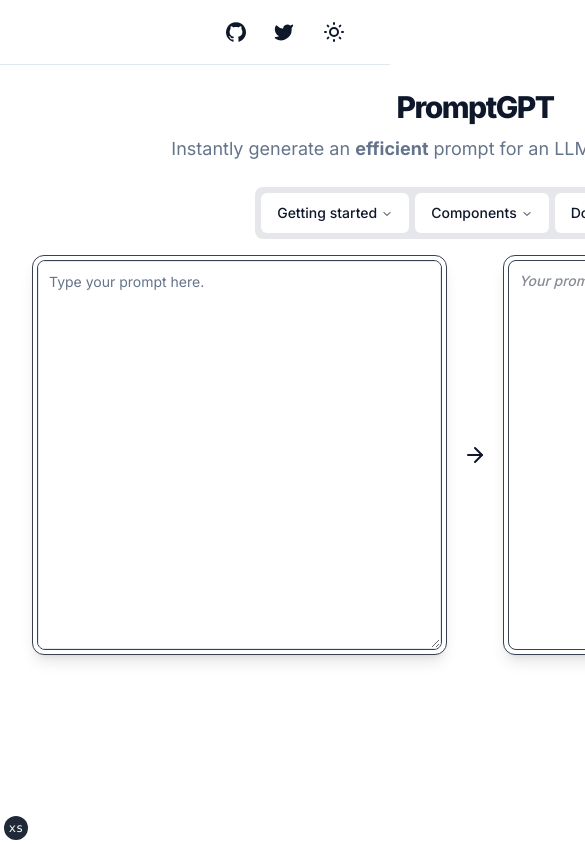
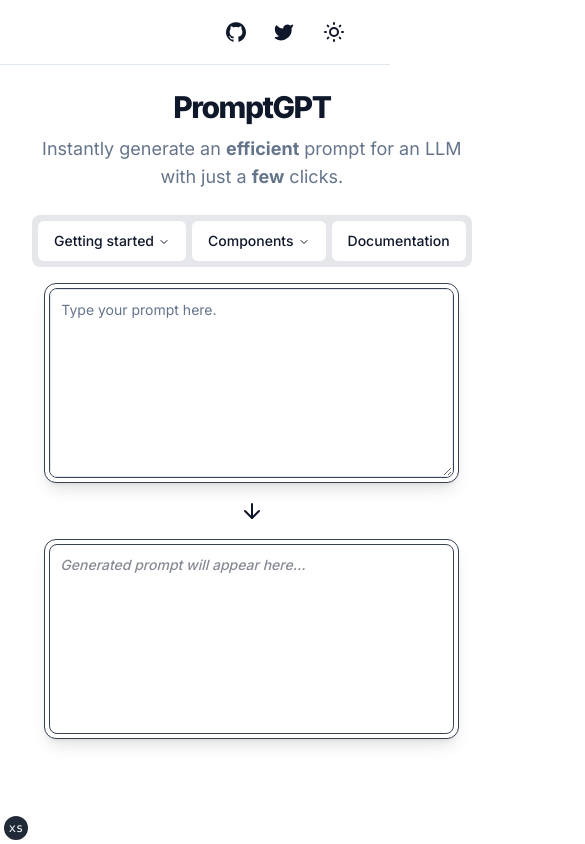
Before and after one commit to arihanv/PromptGPT, a Next.js app: page / in a window 390 px wide. Shown: the top 844 px of the page, 585 px wide, since content can reach past the window. Built offline with nearby package versions, Linux system fonts and the light colour scheme.

Commit message:
Added Responsiveness

```diff
--- a/app/page.tsx
+++ b/app/page.tsx
@@ -1,5 +1,5 @@
 import Link from "next/link"
-import { ArrowRight } from "lucide-react"
+import { ArrowDown, ArrowRight } from "lucide-react"
 
 import { siteConfig } from "@/config/site"
 import { buttonVariants } from "@/components/ui/button"
@@ -8,7 +8,7 @@ import { MiniBar } from "@/components/mini-bar"
 
 export default function IndexPage() {
   return (
-    <section className="container grid items-center gap-6 pb-8 pt-6 md:py-10">
+    <section className="container grid items-center gap-6 pb-8 pt-6 md:py-10 w-fit">
       <div className="flex flex-col items-center gap-2">
         <h1 className="text-3xl font-extrabold leading-tight tracking-tighter sm:text-3xl md:text-5xl lg:text-6xl">
           PromptGPT
@@ -22,8 +22,8 @@ export default function IndexPage() {
         <div className="bg-gray-200 dark:bg-gray-800 p-1.5 rounded-lg w-fit">
           <MiniBar />
         </div>
-        <div className="flex gap-4 justify-center">
-          <div className="bg-white dark:bg-black min-w-[415px] max-h-[500px] min-h-[400px] rounded-xl p-1 border border-gray-700 shadow-lg">
+        <div className="lg:flex-row flex-col flex gap-4 justify-center items-center flex-wrap lg:items-stretch">
+          <div className="bg-white dark:bg-black min-w-[415px] max-h-[500px] lg:min-h-[400px] min-h-[200px] rounded-xl p-1 border border-gray-700 shadow-lg grid">
             <div className="h-full w-full rounded-lg border border-gray-700 bg-white dark:bg-black overflow-y-scroll">
               <Textarea
                 className="h-full p-2.5"
@@ -32,12 +32,17 @@ export default function IndexPage() {
             </div>
           </div>
           <div className="h-full flex my-auto">
-            <ArrowRight />
+            <div className="hidden lg:block">
+            <ArrowRight/>
+            </div>
+            <div className="lg:hidden">
+            <ArrowDown/>
+            </div>
           </div>
-          <div className="bg-white dark:bg-black min-w-[415px] max-h-[500px] min-h-[400px] rounded-xl p-1 border border-gray-700 shadow-lg">
+          <div className="bg-white dark:bg-black min-w-[415px] max-h-[500px] lg:min-h-[400px] min-h-[200px] rounded-xl p-1 border border-gray-700 shadow-lg grid">
             <div className="h-full w-full rounded-lg border border-gray-700 bg-white dark:bg-black overflow-y-scroll">
               <div className="p-2.5 opacity-50 text-sm italic font-medium">
-                Your prompt will appear here...
+                Generated prompt will appear here...
               </div>
             </div>
           </div>
--- a/components/ui/navigation-menu.tsx
+++ b/components/ui/navigation-menu.tsx
@@ -30,7 +30,7 @@ const NavigationMenuList = React.forwardRef<
   <NavigationMenuPrimitive.List
     ref={ref}
     className={cn(
-      "group flex flex-1 list-none items-center justify-center space-x-1.5", //controls spacing between menu items
+      "group flex flex-1 list-none items-center justify-center space-x-1.5 max-w-full", //controls spacing between menu items
       className
     )}
     {...props}
@@ -41,7 +41,7 @@ NavigationMenuList.displayName = NavigationMenuPrimitive.List.displayName
 const NavigationMenuItem = NavigationMenuPrimitive.Item
 
 const navigationMenuTriggerStyle = cva(
-  "inline-flex items-center justify-center rounded-md text-sm font-medium transition-colors focus:outline-none focus:bg-accent focus:text-accent-foreground disabled:opacity-50 disabled:pointer-events-none bg-background hover:bg-accent hover:text-accent-foreground data-[state=open]:bg-accent/50 data-[active]:bg-accent/50 h-10 py-2 px-4 group w-max"
+  "inline-flex items-center justify-center rounded-md text-sm font-medium transition-colors focus:outline-none focus:bg-accent focus:text-accent-foreground disabled:opacity-50 disabled:pointer-events-none bg-background hover:bg-accent hover:text-accent-foreground data-[state=open]:bg-accent/50 data-[active]:bg-accent/50 h-10 py-2 px-4 group lg:w-max w-max"
 )
 
 const NavigationMenuTrigger = React.forwardRef<
```
Also changed, not shown: 1 other file (tests, documents, lock files or other folders).
